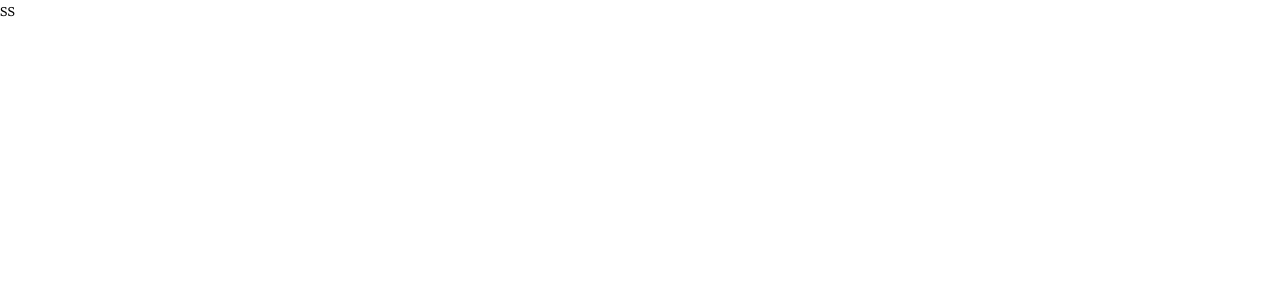
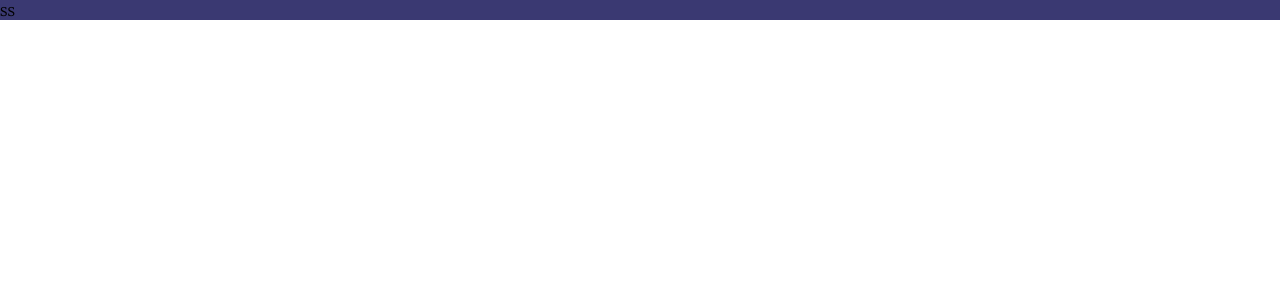
Before and after one commit to bangqh123/portfolio, a React (Vite) app: page / in a window 1280 px wide. Shown: the top 300 px of the page. Built offline with nearby package versions, Linux system fonts and the light colour scheme.

Commit message:
set variable default

```diff
--- a/src/styles/_globals.style.scss
+++ b/src/styles/_globals.style.scss
@@ -29,6 +29,6 @@ body {
     height: auto;
     font-weight: 300;
     font-style: normal;
-    background-color: $white-color;
     font-family: "Merriweather", serif;
+    background-color: $primary-color;
 }
--- a/src/styles/_variables.style.scss
+++ b/src/styles/_variables.style.scss
@@ -15,6 +15,7 @@ $margin-20: 20px;
 // Color variables
 $white-color: #ffffff;
 $black-color: #000000;
+$primary-color: #3a3972;
 
 // Border radius variables
 $border-radius-4: 4px;
@@ -32,6 +33,7 @@ $z-index-lg: 1000;
 $font-size-12: 12px;
 $font-size-14: 14px;
 $font-size-16: 16px;
+$font-size-18: 18px;
 $font-size-20: 20px;
 
 // Font weight variables
```
